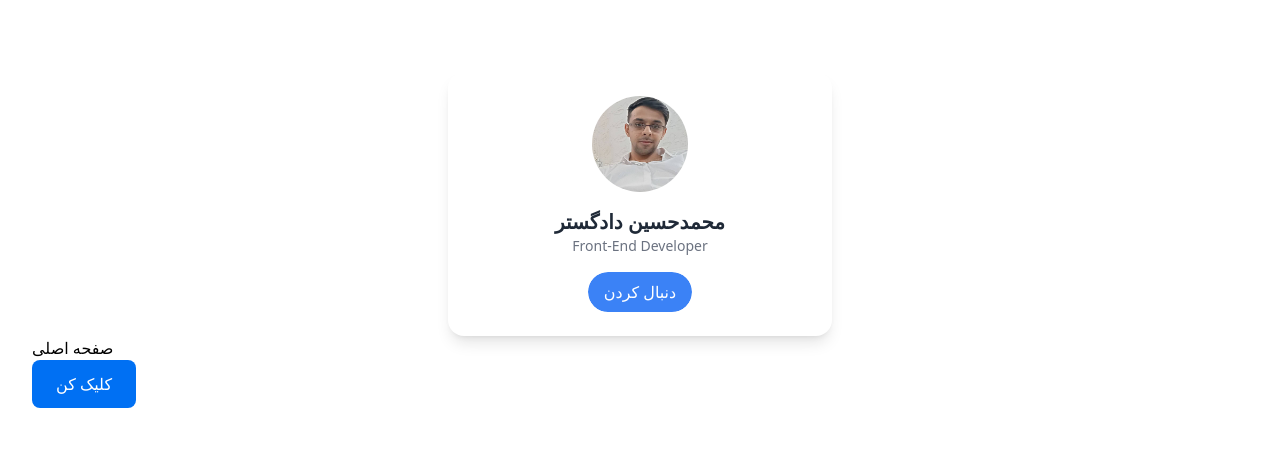
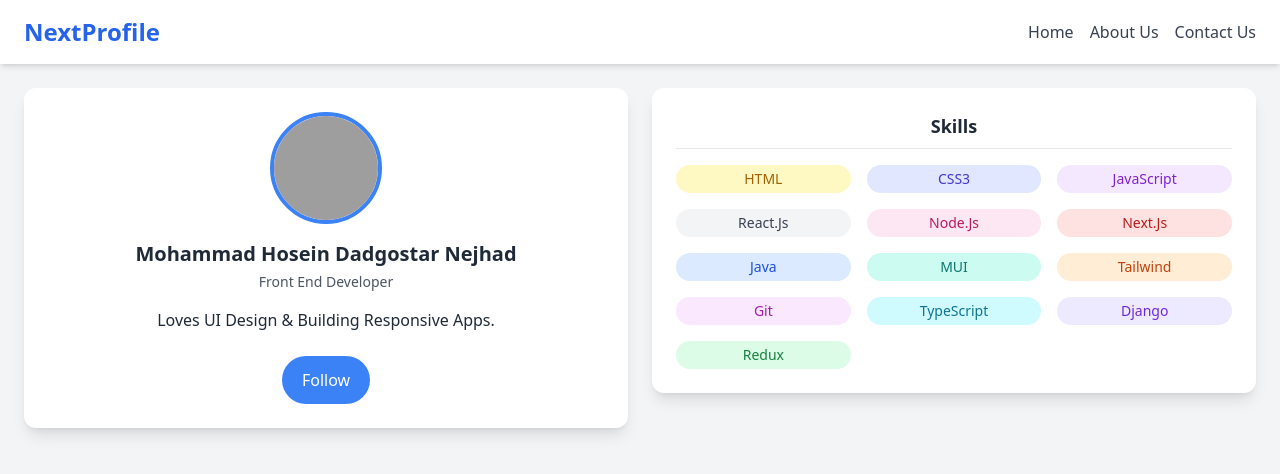
Before and after one commit to BlackEagle256/Next.js-Training, a Next.js app in the folder style-season/: page / in a window 1280 px wide. Shown: the top 474 px of the page. Built offline with nearby package versions, Linux system fonts and the light colour scheme; grey boxes are pictures that could not be loaded.

Commit message:
Added NextProfile Project in Style-Season

```diff
--- /dev/null
+++ b/style-season/src/pages/cart.js
@@ -0,0 +1,22 @@
+import Head from "next/head";
+import Button from "./components/Button";
+import ProfileCard from "./ProfileCard";
+
+export default function HomePage() {
+    return (
+        <>
+            <Head>
+                <title>خانه | سایت من</title>
+                <meta name="description" content="این صفحه اصلی سایت Next.js ماست" />
+                <meta name="keywords" content="nextjs, seo, آموزش, برنامه نویسی" />
+                <meta name="viewport" content="width=device-width, initial-scale=1" />
+                <link rel="icon" href="/favicon.ico" />
+            </Head>
+            <div style={{ padding: "2rem" }}>
+                <ProfileCard />
+                <h1>صفحه اصلی</h1>
+                <Button text="کلیک کن" />
+            </div>
+        </>
+    );
+}
--- a/style-season/src/pages/index.js
+++ b/style-season/src/pages/index.js
@@ -1,10 +1,8 @@
 import Head from "next/head";
-import Button from "./components/Button";
-import ProfileCard from "./ProfileCard";
 
 export default function HomePage() {
   return (
-    <>
+    <div className="min-h-screen bg-gray-100 text-gray-800 font-sans">
       <Head>
         <title>خانه | سایت من</title>
         <meta name="description" content="این صفحه اصلی سایت Next.js ماست" />
@@ -12,11 +10,56 @@ export default function HomePage() {
         <meta name="viewport" content="width=device-width, initial-scale=1" />
         <link rel="icon" href="/favicon.ico" />
       </Head>
-      <div style={{ padding: "2rem" }}>
-        <ProfileCard />
-        <h1>صفحه اصلی</h1>
-        <Button text="کلیک کن" />
-      </div>
-    </>
+
+      <header className="bg-white flex justify-between shadow-md px-6 py-4 items-center">
+        <h1 className="font-bold text-blue-600 text-2xl">NextProfile</h1>
+        <nav className="space-x-4">
+          <a href="#" className="text-gray-700 hover:text-blue-500 ">Home</a>
+          <a href="#" className="text-gray-700 hover:text-blue-500">About Us</a>
+          <a href="#" className="text-gray-700 hover:text-blue-500">Contact Us</a>
+        </nav>
+      </header>
+
+      <main className="p-6 flex flex-col md:flex-row md:items-start gap-6">
+        <section className="bg-white p-6 rounded-xl shadow-lg flex-1 text-center">
+          <img
+            src="https://mhdadgostar.liara.run/Public/Prof.jpg"
+            className="w-28 h-28  rounded-full mx-auto mb-4 border-4 border-blue-500"
+            alt="user Avatar"
+          />
+          <h2 className="text-xl font-semibold">Mohammad Hosein Dadgostar Nejhad</h2>
+          <p className="text-sm text-gray-600 mt-1">Front End Developer</p>
+          <p className="mt-4 text-grey-500">Loves UI Design & Building Responsive Apps.</p>
+          <button
+            className="mt-6 bg-blue-500 text-white px-5 py-3 rounded-full
+            hover:bg-blue-600 transition
+              focus:outline-none focus:ring-2 focus:ring-blue-400 focus:ring-opacity-75
+                  active:bg-blue-700"
+          >
+            Follow
+          </button>
+        </section>
+
+
+        <section className="bg-white p-6 rounded-xl shadow-lg flex-1">
+          <h3 className="text-center text-lg font-bold border-b mb-4 pb-2 border-gray-200">Skills</h3>
+          <div className="grid grid-cols-2 sm:grid-cols-3 gap-4">
+            <span className="bg-yellow-100 text-yellow-700 py-1 px-3 rounded-full text-sm text-center">HTML</span>
+            <span className="bg-indigo-100 text-indigo-700 py-1 px-3 rounded-full text-sm text-center">CSS3</span>
+            <span className="bg-purple-100 text-purple-700 py-1 px-3 rounded-full text-sm text-center">JavaScript</span>
+            <span className="bg-gray-100 text-gray-700 py-1 px-3 rounded-full text-sm text-center">React.Js</span>
+            <span className="bg-pink-100 text-pink-700 py-1 px-3 rounded-full text-sm text-center">Node.Js</span>
+            <span className="bg-red-100 text-red-700 py-1 px-3 rounded-full text-sm text-center">Next.Js</span>
+            <span className="bg-blue-100 text-blue-700 py-1 px-3 rounded-full text-sm text-center">Java</span>
+            <span className="bg-teal-100 text-teal-700 py-1 px-3 rounded-full text-sm text-center">MUI</span>
+            <span className="bg-orange-100 text-orange-700 py-1 px-3 rounded-full text-sm text-center">Tailwind</span>
+            <span className="bg-fuchsia-100 text-fuchsia-700 py-1 px-3 rounded-full text-sm text-center">Git</span>
+            <span className="bg-cyan-100 text-cyan-700 py-1 px-3 rounded-full text-sm text-center">TypeScript</span>
+            <span className="bg-violet-100 text-violet-700 py-1 px-3 rounded-full text-sm text-center">Django</span>
+            <span className="bg-green-100 text-green-700 py-1 px-3 rounded-full text-sm text-center">Redux</span>
+          </div>
+        </section>
+      </main >
+    </div >
   );
 }
```
